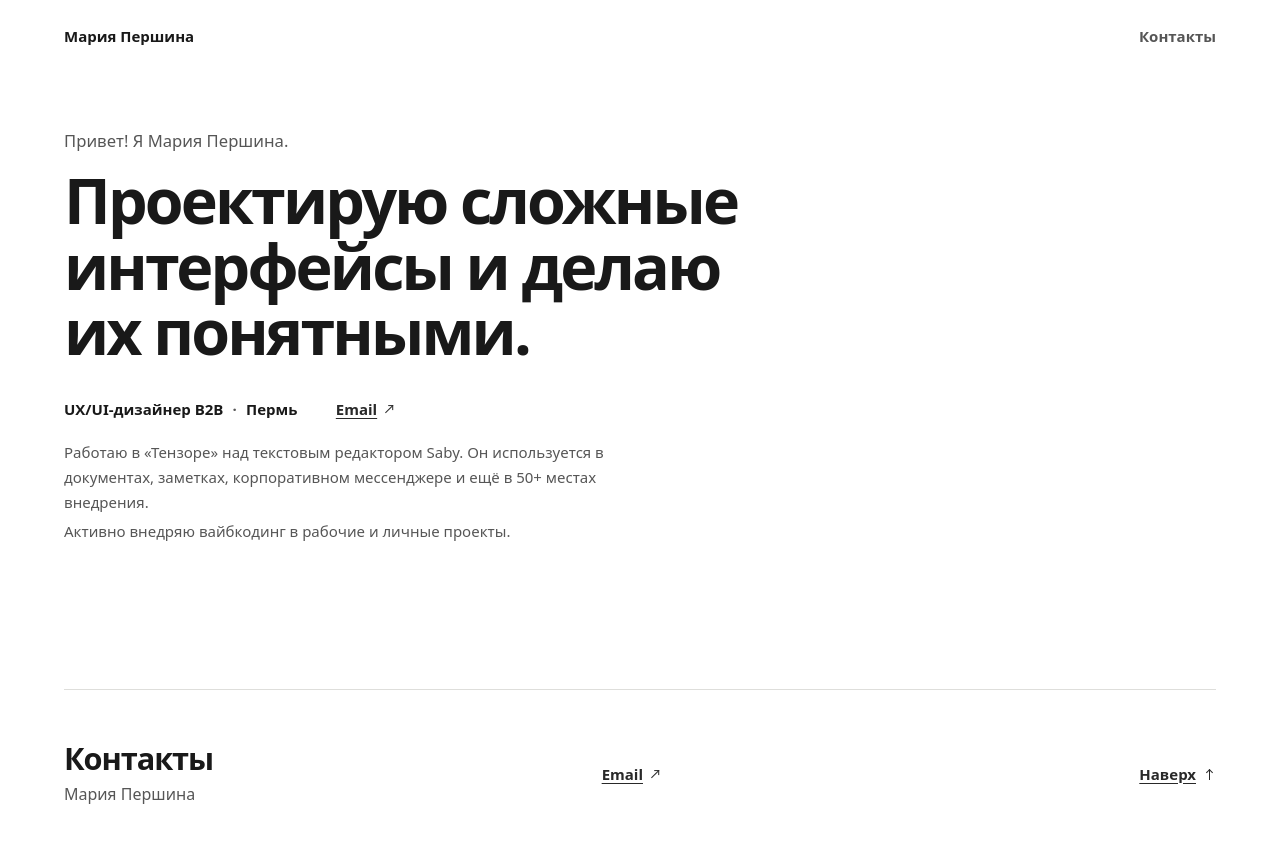
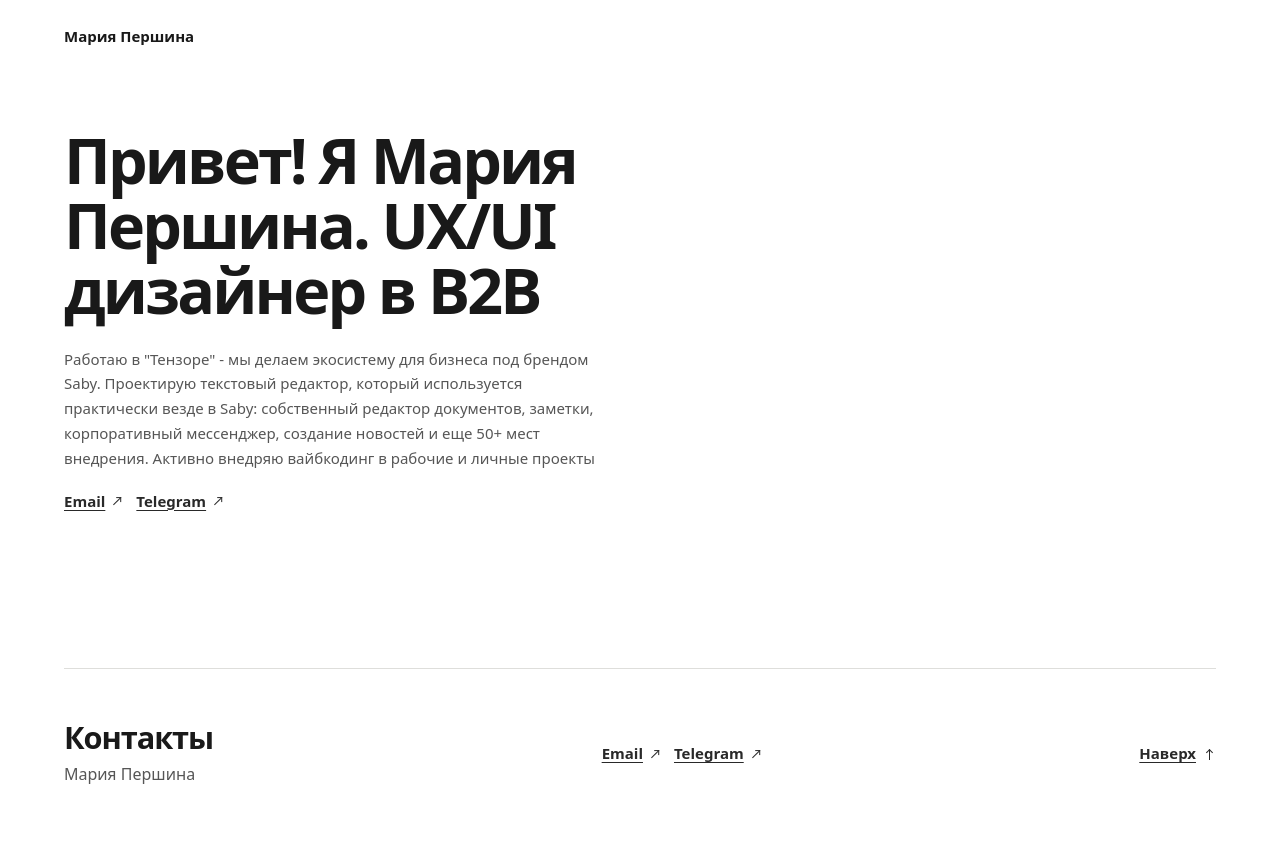
Before and after one commit to pershmary/portfolio, an Astro site: page / in a window 1280 px wide. Built offline with nearby package versions, Linux system fonts and the light colour scheme; Astro itself is replaced by a stand-in of ours.

Commit message:
Update homepage introduction and contact links

```diff
--- a/src/components/Header.astro
+++ b/src/components/Header.astro
@@ -9,10 +9,9 @@ const section = (id: string) => `${home ? '' : sitePath('/')}#${id}`;
 <header class="header" id="top">
   <div class="container header-inner">
     <a class="wordmark" href={home ? '#top' : sitePath('/')}>{profile.name}</a>
-    <nav aria-label="Основная навигация">
+    {(showWork || showConcepts) && <nav aria-label="Основная навигация">
       {showWork && <a href={section('cases')}>Кейсы</a>}
       {showConcepts && <a href={section('concepts')}>Концепты</a>}
-      <a href={section('contacts')}>Контакты</a>
-    </nav>
+    </nav>}
   </div>
 </header>
--- a/src/components/Hero.astro
+++ b/src/components/Hero.astro
@@ -12,14 +12,8 @@ const hasPortraitArea = Boolean(portrait) || import.meta.env.DEV;
     <Media image={portrait} alt={profile.portrait?.alt ?? profile.name} placeholder="Место для портрета" priority sizes="(max-width: 680px) 116px, 218px" />
   </div>}
   <div class="hero-copy">
-    <p class="hero-greeting">{profile.greeting} {profile.name}.</p>
-    <h1 id="hello">{profile.headline}</h1>
-    <div class="hero-details">
-      <p class="hero-meta">{profile.role} <span aria-hidden="true">·</span> {profile.location}</p>
-      <Contacts />
-    </div>
-    <div class="hero-bio">
-      {profile.bio.map((paragraph) => <p>{paragraph}</p>)}
-    </div>
+    <h1 id="hello">{profile.greeting} {profile.name}. {profile.role}</h1>
+    <p class="hero-bio">{profile.bio}</p>
+    <Contacts />
   </div>
 </section>
--- a/src/data/profile.ts
+++ b/src/data/profile.ts
@@ -13,10 +13,8 @@ type Portrait = {
 type Profile = {
   name: string;
   greeting: string;
-  location: string;
   role: string;
-  headline: string;
-  bio: string[];
+  bio: string;
   contacts: Contact[];
   portrait?: Portrait;
   resume?: Contact;
@@ -25,15 +23,11 @@ type Profile = {
 export const profile: Profile = {
   name: 'Мария Першина',
   greeting: 'Привет! Я',
-  location: 'Пермь',
-  role: 'UX/UI-дизайнер B2B',
-  headline: 'Проектирую сложные интерфейсы и делаю их понятными.',
-  bio: [
-    'Работаю в «Тензоре» над текстовым редактором Saby. Он используется в документах, заметках, корпоративном мессенджере и ещё в 50+ местах внедрения.',
-    'Активно внедряю вайбкодинг в рабочие и личные проекты.',
-  ],
+  role: 'UX/UI дизайнер в B2B',
+  bio: 'Работаю в "Тензоре" - мы делаем экосистему для бизнеса под брендом Saby. Проектирую текстовый редактор, который используется практически везде в Saby: собственный редактор документов, заметки, корпоративный мессенджер, создание новостей и еще 50+ мест внедрения. Активно внедряю вайбкодинг в рабочие и личные проекты',
   contacts: [
     { label: 'Email', href: 'mailto:mariabaranova97@yandex.ru' },
+    { label: 'Telegram', href: 'https://t.me/mariaa_pershina' },
   ],
 };
 
--- a/src/data/work.ts
+++ b/src/data/work.ts
@@ -26,4 +26,4 @@ export const homeConcepts = (await getCollection('concepts')).sort(byOrder).filt
 
 export const showWork = homeCases.length > 0;
 export const showConcepts = homeConcepts.length > 0;
-export const profileDescription = `${profile.name} — ${profile.role}. ${profile.headline}`;
+export const profileDescription = `${profile.name} — ${profile.role}. Проектирую текстовый редактор Saby.`;
--- a/src/styles/home.css
+++ b/src/styles/home.css
@@ -26,11 +26,6 @@
   aspect-ratio: 1;
   align-self: start;
 }
-.hero-greeting {
-  color: var(--muted);
-  font-size: clamp(0.9375rem, 1.3vw, 1.125rem);
-  margin-bottom: 13px;
-}
 .portfolio-home .hero h1 {
   max-width: 19ch;
   font-weight: var(--weight-semibold);
@@ -39,21 +34,7 @@
   letter-spacing: -0.045em;
   text-wrap: balance;
 }
-.hero-details {
-  display: flex;
-  align-items: center;
-  flex-wrap: wrap;
-  gap: 0 clamp(14px, 3vw, 42px);
-  margin-top: clamp(11px, 2.2vw, 24px);
-}
-.portfolio-home .hero-meta {
-  color: var(--ink);
-  font-size: 0.9375rem;
-  margin: 0;
-  font-weight: var(--weight-semibold);
-}
-.portfolio-home .hero-meta span { color: var(--muted); }
-.portfolio-home .hero .contact-links { margin: 0; }
+.portfolio-home .hero .contact-links { margin-top: 9px; }
 .portfolio-home .contact-links a {
   padding: 0;
   border: 0;
@@ -69,9 +50,8 @@
 }
 .portfolio-home .hero-bio {
   max-width: 64ch;
-  margin-top: 9px;
+  margin-top: clamp(12px, 2vw, 24px);
   font-size: 0.9375rem;
-  gap: 5px;
 }
 
 .portfolio-home .section h2 {
@@ -112,10 +92,6 @@
   }
   .portfolio-home .hero-portrait { max-width: 116px; aspect-ratio: 1; }
   .portfolio-home .hero-portrait .media-placeholder { font-size: 0.6875rem; }
-  .hero-greeting { margin-bottom: 8px; }
   .portfolio-home .hero h1 { font-size: clamp(2rem, 8.8vw, 3.5rem); line-height: 1.09; }
-  .portfolio-home .hero-meta { font-size: 0.8125rem; }
-  .portfolio-home .hero-details { flex-wrap: wrap; gap: 0 14px; margin-top: 8px; }
-  .portfolio-home .hero-bio { margin-top: 3px; }
   .portfolio-home .concept-images { grid-template-columns: minmax(0, 1fr); }
 }
--- a/src/styles/site.css
+++ b/src/styles/site.css
@@ -90,13 +90,6 @@ h3 { font-size: clamp(1.15rem, 1.55vw, 1.35rem); line-height: 1.3; }
   aspect-ratio: 1.27;
   background: var(--portrait);
 }
-.hero-meta {
-  margin-bottom: 15px;
-  color: var(--accent);
-  font-size: 0.875rem;
-  font-weight: var(--weight-bold);
-}
-.hero-meta span { padding-inline: 0.35em; }
 .hero-lead {
   margin-top: 19px;
   font-size: clamp(1.1rem, 1.75vw, 1.375rem);
@@ -106,8 +99,6 @@ h3 { font-size: clamp(1.15rem, 1.55vw, 1.35rem); line-height: 1.3; }
 }
 .hero-bio {
   max-width: 56ch;
-  display: grid;
-  gap: 9px;
   margin-top: 14px;
   color: var(--muted);
 }
@@ -381,7 +372,6 @@ figcaption { margin-top: 8px; color: var(--muted); font-size: 0.875rem; }
     padding-top: 25px;
   }
   .hero-portrait { max-width: 215px; aspect-ratio: 1.34; }
-  .hero-meta { margin-bottom: 9px; font-size: 0.8125rem; }
   .hero-lead { margin-top: 12px; }
   .hero-bio { margin-top: 15px; font-size: 0.9375rem; }
   .hero .contact-links { margin-top: 17px; }
```
Also changed, not shown: README.md.
